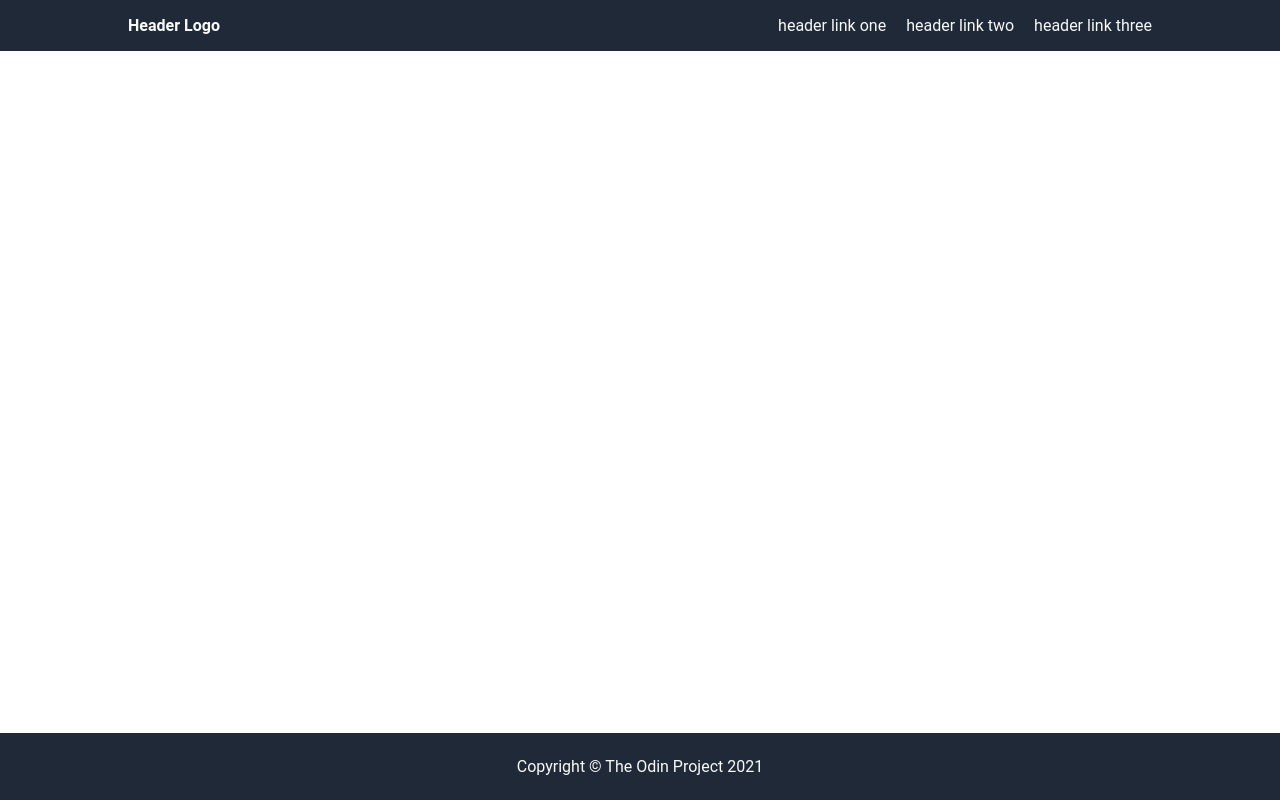
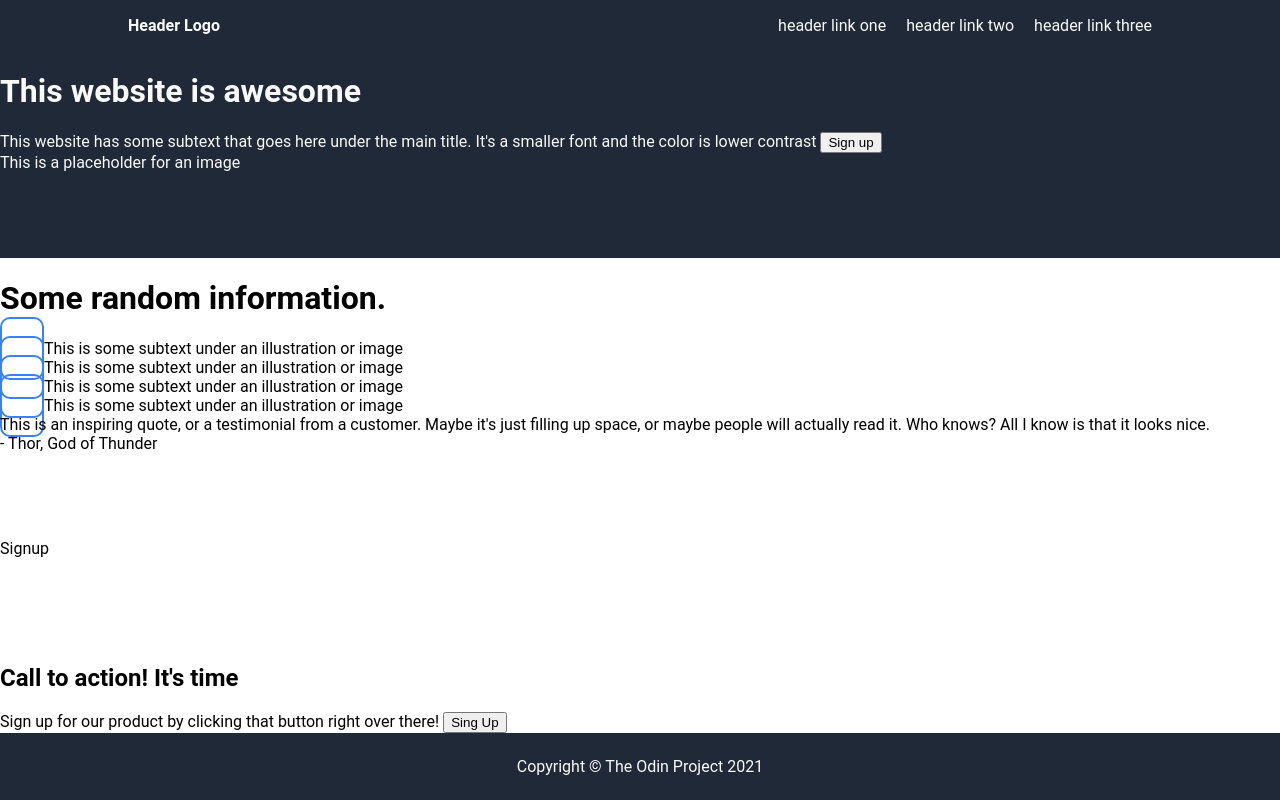
Before and after one commit to QendrimBehrami/landing_page, a plain HTML site: page index.html in a window 1280 px wide. Drawn offline with Linux system fonts and the light colour scheme.

Commit message:
Add text to main section

```diff
--- a/index.html
+++ b/index.html
@@ -15,7 +15,46 @@
         <a href="">header link three</a>
       </div>
     </div>
-    <div class="main"></div>
+    <div class="main">
+      <div class="hero">
+        <div class="left">
+          <h1>This website is awesome</h1>
+          This website has some subtext that goes here under the main title.
+          It's a smaller font and the color is lower contrast
+          <button>Sign up</button>
+        </div>
+        <div class="right">This is a placeholder for an image</div>
+      </div>
+      <div class="information">
+        <h1>Some random information.</h1>
+        <div class="illustration">
+          <rect></rect> This is some subtext under an illustration or image
+        </div>
+        <div class="illustration">
+          <rect></rect> This is some subtext under an illustration or image
+        </div>
+        <div class="illustration">
+          <rect></rect> This is some subtext under an illustration or image
+        </div>
+        <div class="illustration">
+          <rect></rect> This is some subtext under an illustration or image
+        </div>
+      </div>
+      <div class="quote">
+        <div class="text">
+          This is an inspiring quote, or a testimonial from a customer. Maybe
+          it's just filling up space, or maybe people will actually read it. Who
+          knows? All I know is that it looks nice.
+        </div>
+        <div class="author">- Thor, God of Thunder</div>
+      </div>
+      <div class="signup">Signup</div>
+      <div class="text">
+        <h2>Call to action! It's time</h2>
+        Sign up for our product by clicking that button right over there!
+        <button>Sing Up</button>
+      </div>
+    </div>
     <div class="footer">Copyright © The Odin Project 2021</div>
   </body>
 </html>
--- a/styles/style.css
+++ b/styles/style.css
@@ -1,6 +1,7 @@
 :root {
   --dark: #1f2937;
   --main-text: #f9faf8;
+  --button: #3882f6;
 }
 
 body {
@@ -14,6 +15,9 @@ body {
 
 .main {
   flex: 1;
+  display: flex;
+  flex-direction: column;
+  /* justify-content: space-between; */
 }
 
 .header {
@@ -41,3 +45,29 @@ body {
   justify-content: center;
   padding: 24px 5%;
 }
+
+.hero {
+  flex: 1;
+  background-color: var(--dark);
+  color: var(--main-text);
+}
+
+.information {
+  flex: 1 0 0;
+}
+
+.quote {
+  flex: 1;
+}
+
+.signup {
+  flex: 1;
+}
+
+rect {
+  border-radius: 10px;
+  border: 2px solid var(--button);
+  padding: 20px;
+  /* width: 200px;
+  height: 200px; */
+}
```
